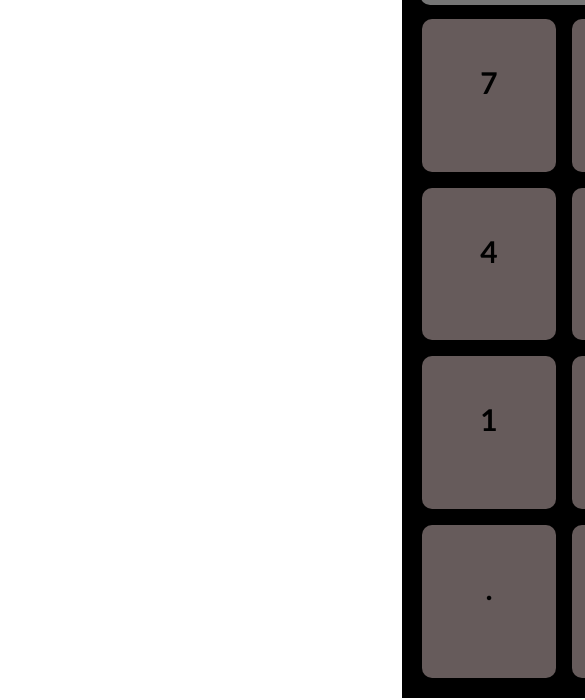
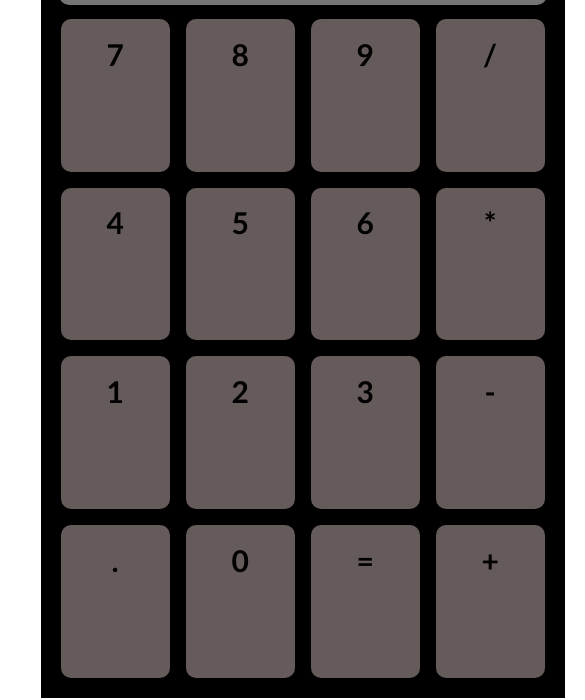
Before and after one commit to Tcastano/ProyectoEntornos, a plain HTML site: page index.html in a window 390 px wide. Shown: the part 172-872 px from the top of the page, 585 px wide, since content can reach past the window. Drawn offline with Linux system fonts and the light colour scheme.

Commit message:
calculadora responsive

```diff
--- a/css.css
+++ b/css.css
@@ -6,10 +6,10 @@
 #calculadora{
     align-content: center;
     background-color: rgb(0, 0, 0);
-    margin-left: 400px;
+    margin-left: 10%;
     padding: 12px;
     display: grid;
-    width: 600px;
+    width: 500px;
     height: 100vh;
     grid-template-columns: repeat(4,1fr);
     grid-template-rows: repeat(5,1fr);
@@ -22,7 +22,7 @@
 .boton{
     background-color: rgb(102, 91, 91);
     margin: 8px;
-    padding: 45px;
+    padding: 2vh;
     text-align: center;
     font-size: 30px;
 
```
